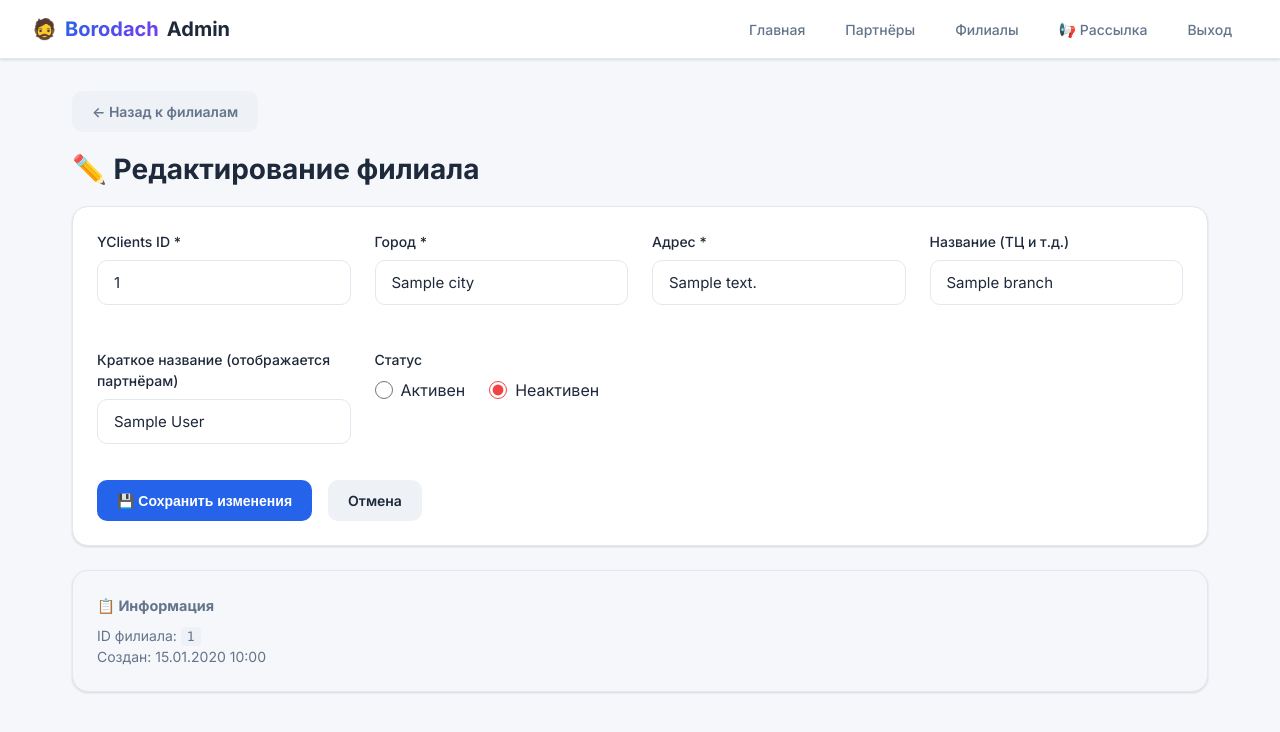
After one commit to VGUROV050/borodach-franchise-bot, a FastAPI app: template admin/templates/edit_branch.html in a window 1280 px wide. The commit adds this page. Shown: the top 732 px of the page. Run offline with FastAPI, Linux system fonts and the light colour scheme; the template is opened without the code that fills it: most values are stand-ins (such as "Sample title", 1, 10 or a date in 2020).

Commit message:
feat: add branch editing in admin panel
- Edit button in branches list
- Edit page with all branch fields
- Update branch endpoint
- Toggle active/inactive status

```diff
--- /dev/null
+++ b/admin/templates/edit_branch.html
@@ -0,0 +1,76 @@
+{% extends "base.html" %}
+
+{% block title %}Редактирование филиала — Borodach Admin{% endblock %}
+
+{% block content %}
+<a href="/branches" class="btn btn-secondary mb-2">&larr; Назад к филиалам</a>
+
+<h1 class="mb-2">✏️ Редактирование филиала</h1>
+
+<div class="card">
+    <form method="post" action="/branches/{{ branch.id }}/edit">
+        <div style="display: grid; grid-template-columns: repeat(auto-fit, minmax(250px, 1fr)); gap: 1.5rem;">
+            <div class="form-group">
+                <label class="form-label">YClients ID *</label>
+                <input type="text" name="yclients_id" class="form-input"
+                       value="{{ branch.yclients_id or '' }}" placeholder="123456" required>
+            </div>
+
+            <div class="form-group">
+                <label class="form-label">Город *</label>
+                <input type="text" name="city" class="form-input"
+                       value="{{ branch.city }}" placeholder="Москва" required>
+            </div>
+
+            <div class="form-group">
+                <label class="form-label">Адрес *</label>
+                <input type="text" name="address" class="form-input"
+                       value="{{ branch.address }}" placeholder="ул. Примерная, 1" required>
+            </div>
+
+            <div class="form-group">
+                <label class="form-label">Название (ТЦ и т.д.)</label>
+                <input type="text" name="name" class="form-input"
+                       value="{{ branch.name or '' }}" placeholder="ТЦ Мега">
+            </div>
+
+            <div class="form-group">
+                <label class="form-label">Краткое название (отображается партнёрам)</label>
+                <input type="text" name="display_name" class="form-input"
+                       value="{{ branch.display_name or '' }}" placeholder="Мега Тёплый Стан">
+            </div>
+
+            <div class="form-group">
+                <label class="form-label">Статус</label>
+                <div style="display: flex; gap: 1.5rem; margin-top: 0.5rem;">
+                    <label style="display: flex; align-items: center; gap: 0.5rem; cursor: pointer;">
+                        <input type="radio" name="is_active" value="1"
+                               {{ 'checked' if branch.is_active else '' }}
+                               style="width: 18px; height: 18px; accent-color: var(--success);">
+                        <span>Активен</span>
+                    </label>
+                    <label style="display: flex; align-items: center; gap: 0.5rem; cursor: pointer;">
+                        <input type="radio" name="is_active" value="0"
+                               {{ 'checked' if not branch.is_active else '' }}
+                               style="width: 18px; height: 18px; accent-color: var(--danger);">
+                        <span>Неактивен</span>
+                    </label>
+                </div>
+            </div>
+        </div>
+
+        <div class="flex gap-2 mt-2">
+            <button type="submit" class="btn btn-primary">💾 Сохранить изменения</button>
+            <a href="/branches" class="btn">Отмена</a>
+        </div>
+    </form>
+</div>
+
+<div class="card mt-2" style="background: var(--bg-main);">
+    <h3 style="font-size: 0.9rem; color: var(--text-muted); margin-bottom: 0.5rem;">📋 Информация</h3>
+    <p class="text-muted" style="font-size: 0.875rem; margin: 0;">
+        ID филиала: <code>{{ branch.id }}</code><br>
+        Создан: {{ branch.created_at.strftime('%d.%m.%Y %H:%M') if branch.created_at else '—' }}
+    </p>
+</div>
+{% endblock %}
```
Also changed, not shown: admin/routes.py (+63 -0 lines), admin/templates/branches.html (+7 -4 lines).
